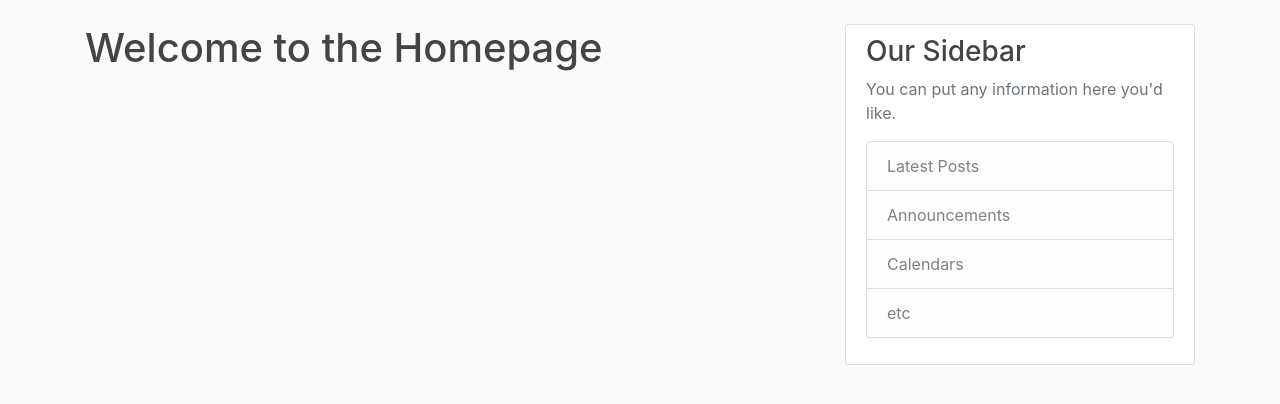
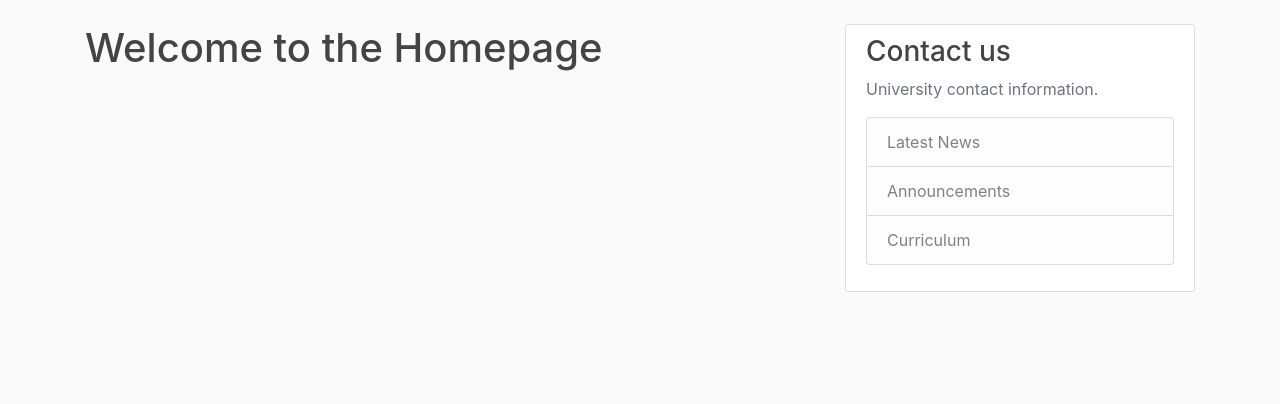
Before and after one commit to GkouskosV/simle-university-grades-app, a Flask app: page / in a window 1280 px wide. Shown: the part 56-460 px from the top of the page. Run offline with Flask 2, Linux system fonts and the light colour scheme; some libraries are stand-ins or nearby versions.

Commit message:
Add __pycache__ to gitignore and make some changes to layout

```diff
--- a/courses/templates/layout.html
+++ b/courses/templates/layout.html
@@ -63,13 +63,12 @@
         </div>
         <div class="col-md-4">
           <div class="content-section">
-            <h3>Our Sidebar</h3>
-            <p class='text-muted'>You can put any information here you'd like.
+            <h3>Contact us</h3>
+            <p class='text-muted'>University contact information.
               <ul class="list-group">
-                <li class="list-group-item list-group-item-light">Latest Posts</li>
+                <li class="list-group-item list-group-item-light">Latest News</li>
                 <li class="list-group-item list-group-item-light">Announcements</li>
-                <li class="list-group-item list-group-item-light">Calendars</li>
-                <li class="list-group-item list-group-item-light">etc</li>
+                <li class="list-group-item list-group-item-light">Curriculum</li>
               </ul>
             </p>
           </div>
```
Also changed, not shown: 1 other file.
